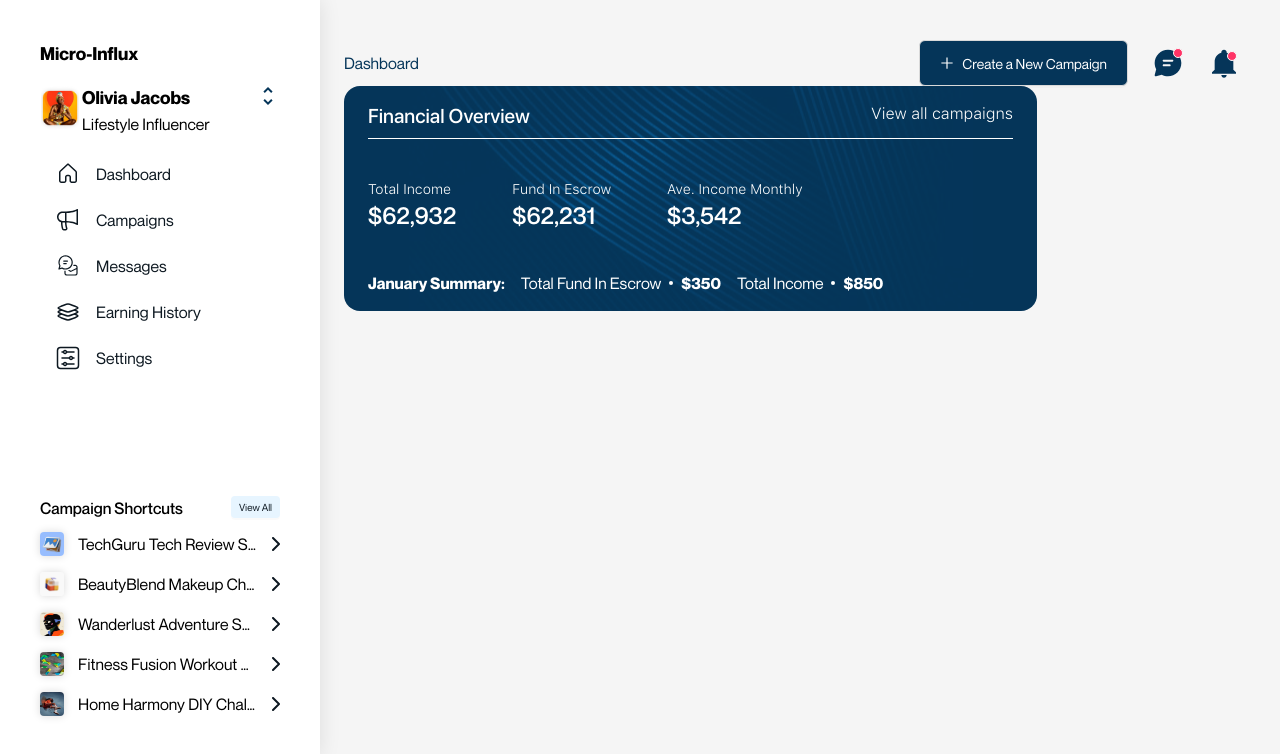
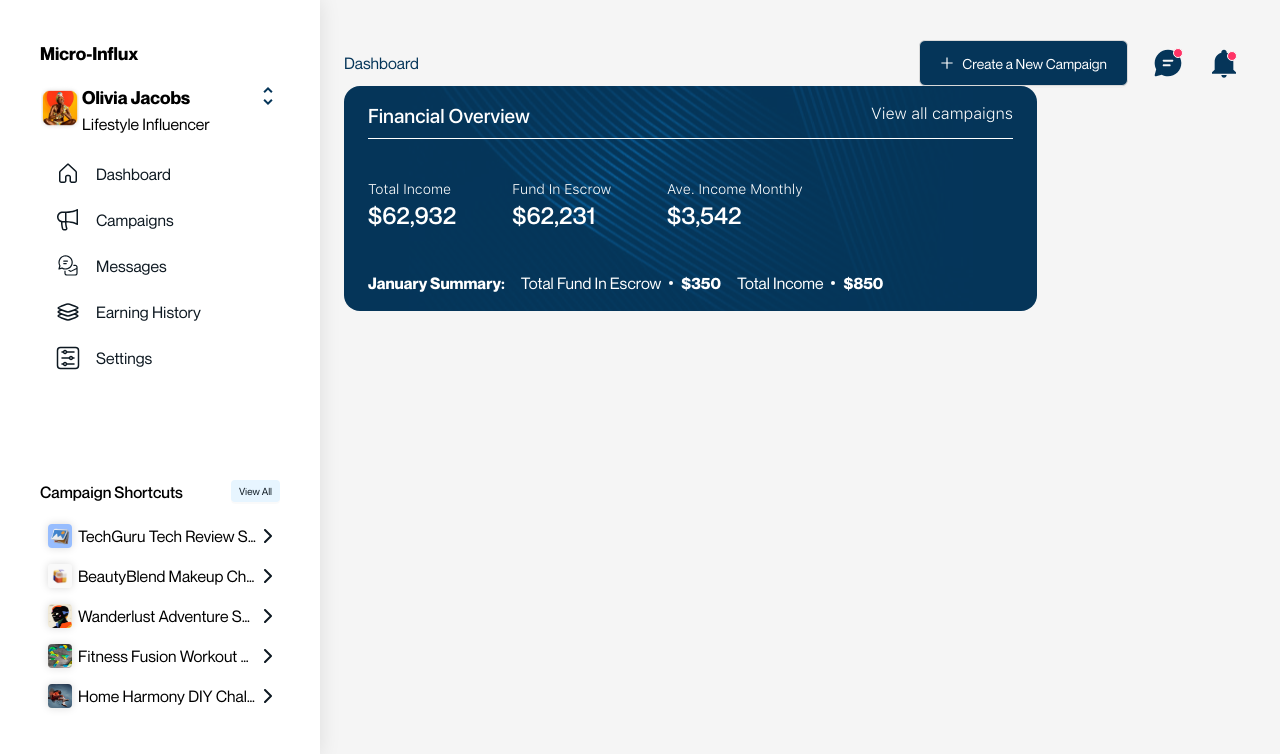
Before and after one commit to 5iveemmy/micr0-influx, a React (Vite) app: page / in a window 1280 px wide. Shown: the top 754 px of the page. Built offline with nearby package versions, Linux system fonts and the light colour scheme.

Commit message:
chore: adjust layout

```diff
--- a/src/layouts/DashboardLayout/Sidebar.tsx
+++ b/src/layouts/DashboardLayout/Sidebar.tsx
@@ -1,4 +1,4 @@
-import { Avatar, Button, Menu } from "antd";
+import { Avatar, Button, Flex, Menu } from "antd";
 import { useLocation, useNavigate } from "react-router-dom";
 import HouseIcon from "@/icons/HouseIcon";
 import SettingsIcon from "@/icons/SettingsIcon";
@@ -13,7 +13,11 @@ interface CampaignShortcutsProps {
 }
 
 const CampaignShortcuts = ({ image, text }: CampaignShortcutsProps) => (
-  <div className="flex justify-between items-center">
+  <Flex
+    justify="space-between"
+    align="center"
+    className="p-2 rounded-md transition-all duration-300 hover:bg-gray-100 hover:shadow-lg hover:cursor-pointer"
+  >
     <CustomImage
       width="24px"
       height="24px"
@@ -25,7 +29,7 @@ const CampaignShortcuts = ({ image, text }: CampaignShortcutsProps) => (
     />
     <p className=" truncate max-w-[180px]">{text}</p>
     <CustomImage src="/arrowRight.svg" />
-  </div>
+  </Flex>
 );
 
 const Sidebar = () => {
@@ -90,19 +94,19 @@ const Sidebar = () => {
         boxShadow: "0px 0px 20px 0px #0000001A",
       }}
     >
-      <div className="flex justify-between flex-col h-full">
+      <Flex justify="space-between" className="flex-col h-full">
         <div>
           <div>
             <h1 className="text-lg font-bold">Micro-Influx</h1>
             <div className="gap-0.5 flex pt-4 pb-3">
               <Avatar src="/profile.png" shape="square" size={48} />
-              <div className="flex justify-between w-full">
+              <Flex justify="space-between" className=" w-full">
                 <div className="flex flex-col">
                   <p className="font-bold text-lg">Olivia Jacobs</p>
                   <p>Lifestyle Influencer</p>
                 </div>
                 <CustomImage src="/expand.svg" />
-              </div>
+              </Flex>
             </div>
           </div>
           <Menu
@@ -129,7 +133,7 @@ const Sidebar = () => {
               View All
             </Button>
           </div>
-          <div className="flex flex-col gap-4">
+          <div className="flex flex-col ">
             <CampaignShortcuts
               image="/campaign1.png"
               text="TechGuru Tech Review Series"
@@ -152,7 +156,7 @@ const Sidebar = () => {
             />
           </div>
         </div>
-      </div>
+      </Flex>
     </div>
   );
 };
--- a/src/layouts/DashboardLayout/index.tsx
+++ b/src/layouts/DashboardLayout/index.tsx
@@ -10,19 +10,11 @@ interface Props {
 
 const DashboardLayout = ({ children }: Props) => {
   return (
-    <Layout style={{ height: `calc(100vh + 44px)` }}>
+    <Layout className="lg:h-[calc(100vh+44px)]">
       <Sidebar />
 
       <Layout className="lg:ml-80 bg-#FAFAFA min-h-full">
-        {/* <div
-          className={`${
-            noHeader ? "hidden" : "flex"
-          } justify-end items-center px-10 py-4`}
-        >
-          <h2>ayoo</h2>
-        </div> */}
-
-        <Content className="pl-6 pt-10 pr-10">{children}</Content>
+        <Content className="px-4 md:pl-6 py-10 md:pr-10 ">{children}</Content>
       </Layout>
     </Layout>
   );
```
